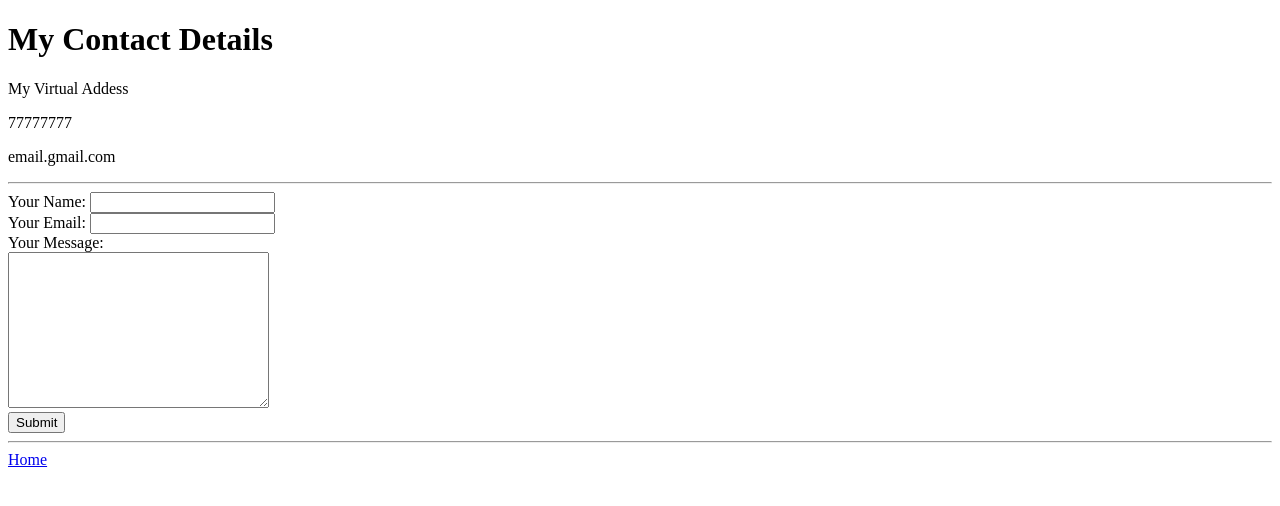
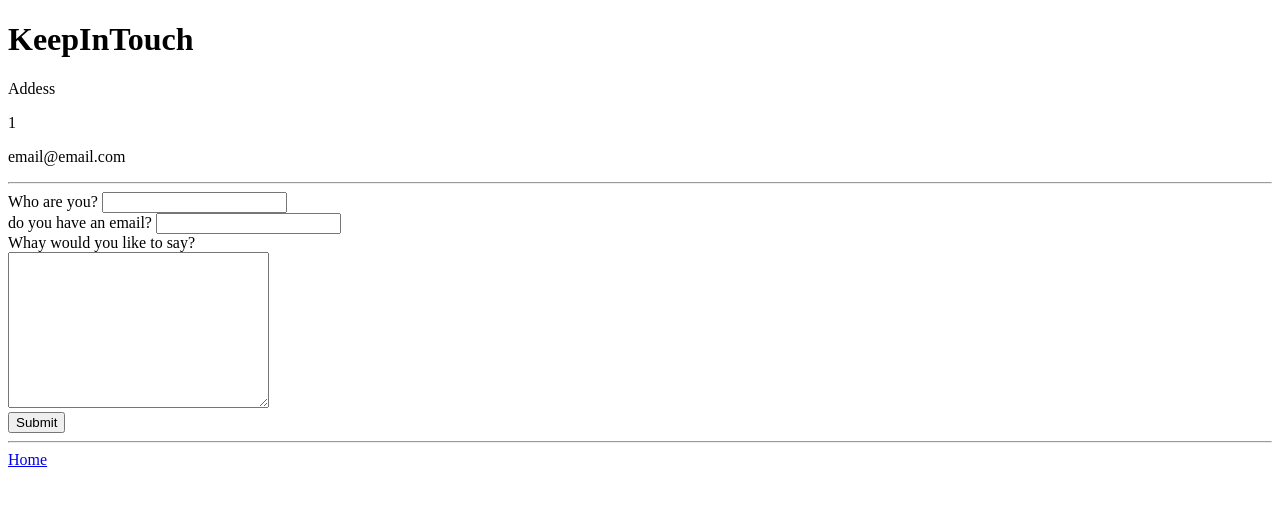
Before and after one commit to ismaaeelu/cnt, a plain HTML site: page contactme.html in a window 1280 px wide. Drawn offline with Linux system fonts and the light colour scheme.

Commit message:
Update contactme.html

```diff
--- a/contactme.html
+++ b/contactme.html
@@ -1,21 +1,23 @@
 <!DOCTYPE html>
-<html lang="en" dir="ltr">
+<html lang="en">
 <head>
-    <meta charset="utf-8">
-    <title>Contact Me</title>
+    <meta charset="UTF-8">
+    <meta http-equiv="X-UA-Compatible" content="IE=edge">
+    <meta name="viewport" content="width=device-width, initial-scale=1.0">
+    <title>Document</title>
 </head>
 <body>
-      <h1>My Contact Details</h1>
-      <p>My Virtual Addess </p>
-      <p>77777777</p>
-      <p>email.gmail.com</p>
+    <h1>KeepInTouch</h1>
+    <p>Addess </p>
+    <p>1</p>
+    <p>email@email.com</p>
     <hr>
     <form action="mailto:nadheem@sto.mv" method="post" enctype="text/plain">
-          <label >Your Name:</label>
+        <label >Who are you?</label>
         <input type="text" name="yourName" value=""><br>
-          <label >Your Email:</label>
+        <label >do you have an email?</label>
         <input type="email" name="yourEmail" value=""><br>
-          <label>Your Message:</label><br>
+        <label>Whay would you like to say?</label><br>
         <textarea name="yourMessage" id="" cols="30" rows="10"></textarea><br>
         <input type="submit" name="">
     </form>
```
Lines whose indentation alone changed are shown as unchanged.
